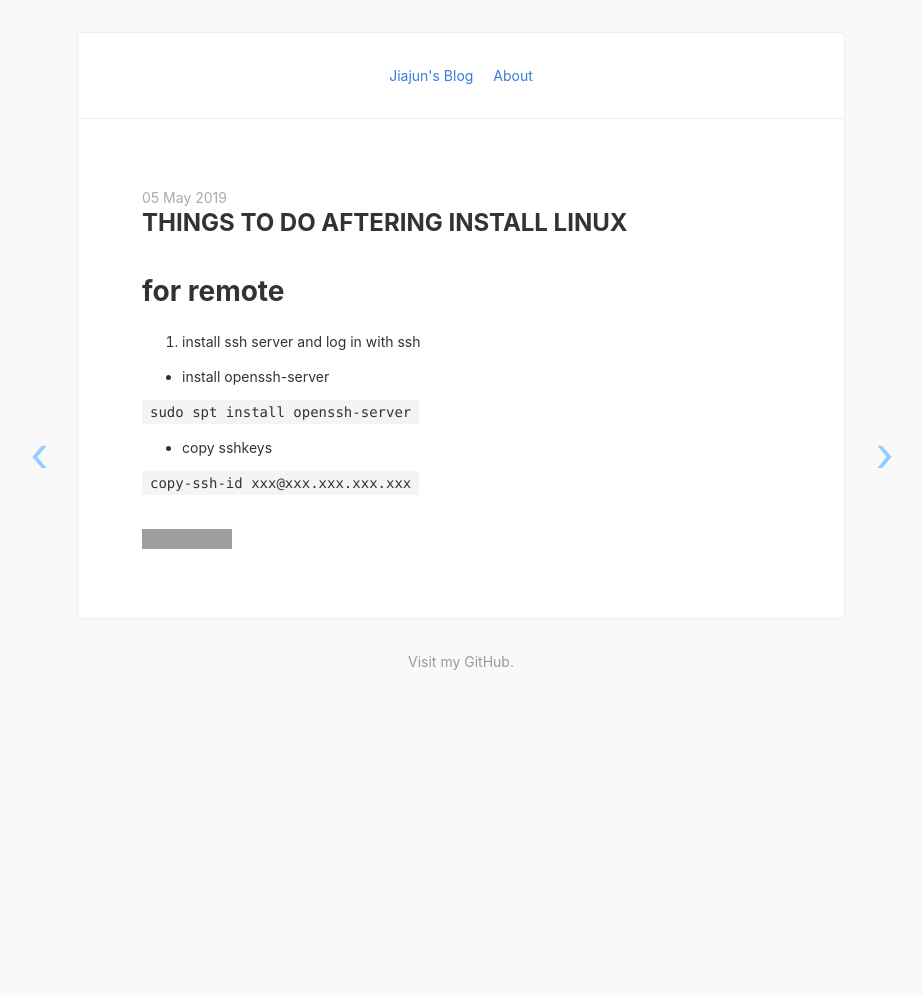
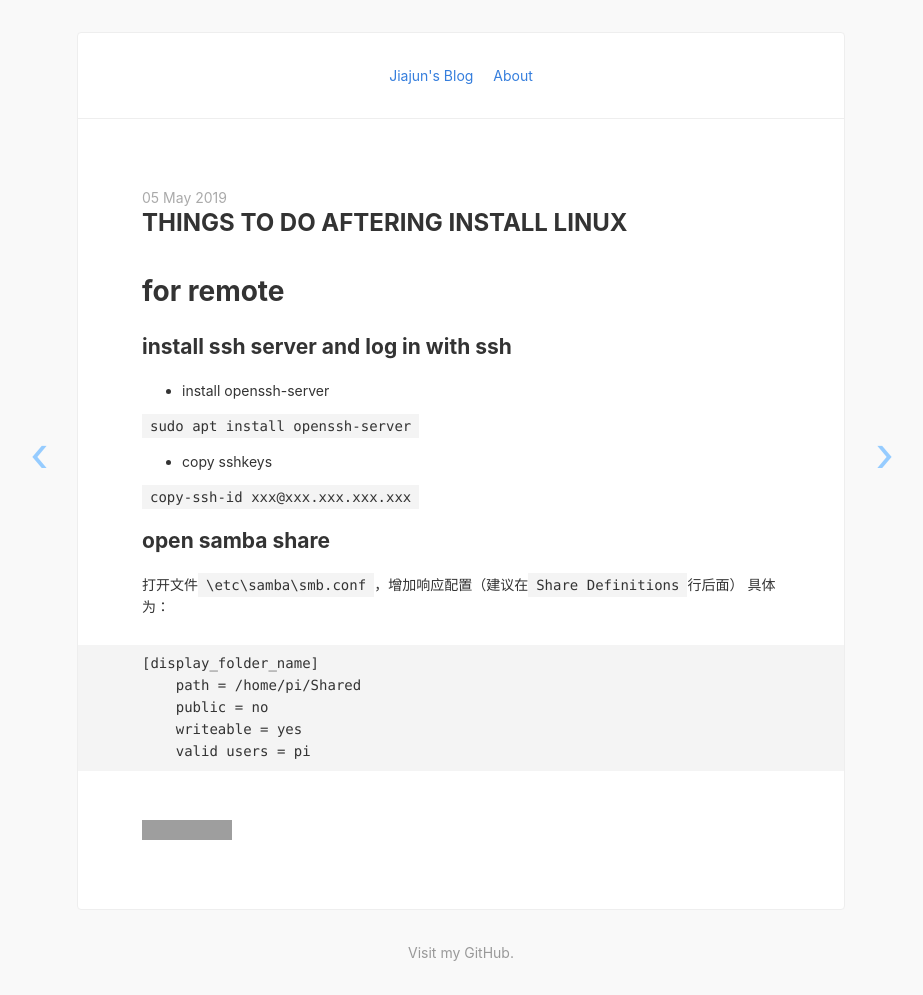
Before and after one commit to jiajunhit/jiajunhit.github.io, a Jekyll site: the page built from _posts/2019/2019-05-05-Things to do aftering install Linux.md, in a window 1280 px wide. Shown: the whole page, without its empty margins (179-1102 px from the left). Built offline with Jekyll 4.4.1, drawn with Linux system fonts in a browser that asks for light colours; nearby versions of some CDN libraries; before the commit the page ends 900 px from its top, so only the background shows below that; grey boxes are pictures that could not be loaded.

Commit message:
add new post

````diff
--- a/_posts/2019/2019-05-05-Things to do aftering install Linux.md
+++ b/_posts/2019/2019-05-05-Things to do aftering install Linux.md
@@ -1,11 +1,24 @@
 # for remote
 
-1. install ssh server and log in with ssh
+## install ssh server and log in with ssh
 
 - install openssh-server
 
-```sudo spt install openssh-server```
+```sudo apt install openssh-server```
 
 - copy sshkeys
 
 ```copy-ssh-id xxx@xxx.xxx.xxx.xxx```
+
+## open samba share
+
+打开文件`\etc\samba\smb.conf`，增加响应配置（建议在`Share Definitions`行后面）
+具体为：
+
+``` conf
+[display_folder_name]
+    path = /home/pi/Shared
+    public = no
+    writeable = yes
+    valid users = pi
+```
````
Also changed, not shown: _posts/2020/2020-02-19-SSH 登录失败.md (added, +7 -0 lines), _posts/2019/2019-09-30-对协方差的理解.md (line endings or trailing spaces).
